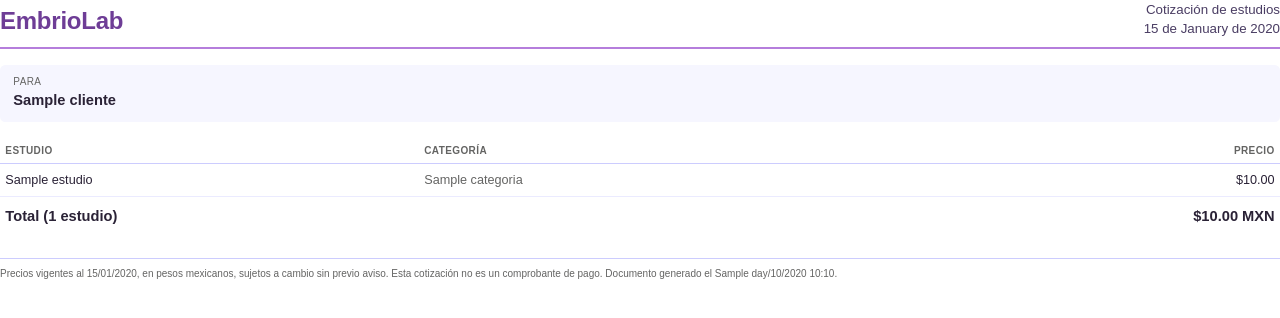
After one commit to VictorKelly1/EmbrioLab, a Django app: template templates/documentos/cotizacion.html in a window 1280 px wide. The commit adds this page. Shown: the top 318 px of the page. Run offline with Django 5.2, Linux system fonts and the light colour scheme; the template is opened without the code that fills it: most values are stand-ins (such as "Sample title", 1, 10 or a date in 2020); some web fonts are replaced.

Commit message:
Agregar la pantalla de cotizaciones para la recepción
Incluye la opción del menú y corrige que [hidden] perdiera contra el display
de una clase (la caja vacía del paciente elegido en el buscador).

Co-Authored-By: Claude Opus 5.5 <noreply@anthropic.com>

```diff
--- a/apps/core/menu.py
+++ b/apps/core/menu.py
@@ -49,6 +49,7 @@ OPCIONES = (
             'pacientes:editar',
         ),
     ),
+    Opcion('Cotizaciones', 'cotizaciones', RECEPCION, 'cotizaciones:cotizar', ('cotizaciones:',)),
     Opcion('Formularios', 'formularios', RECEPCION, 'formularios:lista', ('formularios:',)),
     Opcion(
         'Catálogo de estudios', 'estudios', RECEPCION + QUIMICO, 'estudios:lista', ('estudios:',)
--- a/templates/citas/_selector_paciente.html
+++ b/templates/citas/_selector_paciente.html
@@ -1,7 +1,7 @@
 {% comment %}Buscador de paciente para formularios de cita. Llena el campo oculto `paciente`.{% endcomment %}
 {% with campo=form.paciente %}
 <div class="campo selector-paciente{% if campo.errors %} campo--error{% endif %}" data-selector-paciente>
-  <label for="buscar-paciente">Paciente <span class="obligatorio" aria-hidden="true">*</span></label>
+  <label for="buscar-paciente">Paciente{% if campo.field.required %} <span class="obligatorio" aria-hidden="true">*</span>{% endif %}</label>
   {{ campo }}
   <div class="selector-paciente__elegido" data-elegido{% if not paciente_elegido %} hidden{% endif %}>
     <span>
@@ -16,7 +16,7 @@
            hx-get="{% url 'citas:buscar_paciente' %}" hx-trigger="input changed delay:250ms" hx-target="#resultados-paciente" hx-include="this"
            aria-controls="resultados-paciente" aria-describedby="ayuda-paciente">
   </div>
-  <p class="campo__ayuda" id="ayuda-paciente" data-buscador{% if paciente_elegido %} hidden{% endif %}>¿No aparece? <a href="{% url 'pacientes:crear' %}">Regístrelo primero</a>.</p>
+  <p class="campo__ayuda" id="ayuda-paciente" data-buscador{% if paciente_elegido %} hidden{% endif %}>{% if ayuda_paciente %}{{ ayuda_paciente }}{% else %}¿No aparece? <a href="{% url 'pacientes:crear' %}">Regístrelo primero</a>.{% endif %}</p>
   <div id="resultados-paciente" class="selector-paciente__resultados" aria-live="polite"></div>
   {% for error in campo.errors %}<p class="campo__error">{{ error }}</p>{% endfor %}
 </div>
--- /dev/null
+++ b/templates/documentos/cotizacion.html
@@ -0,0 +1,96 @@
+<!doctype html>
+<html lang="es-MX">
+<head>
+<meta charset="utf-8">
+<title>Cotización · EmbrioLab</title>
+<style>
+  {% if fuente %}@font-face {
+    font-family: 'Figtree';
+    src: url('{{ fuente }}') format('woff2');
+    font-weight: 300 900;
+  }{% endif %}
+
+  @page {
+    size: letter;
+    margin: 18mm 16mm 20mm;
+    @bottom-left {
+      content: 'EmbrioLab · Cotización del {{ cotizacion.fecha|date:"j/m/Y" }}';
+      font: 8pt 'Figtree', sans-serif;
+      color: #646463;
+    }
+    @bottom-right {
+      content: 'Página ' counter(page) ' de ' counter(pages);
+      font: 8pt 'Figtree', sans-serif;
+      color: #646463;
+    }
+  }
+
+  body { font: 9.5pt/1.45 'Figtree', sans-serif; color: #2a2236; margin: 0; }
+
+  .membrete {
+    display: flex;
+    justify-content: space-between;
+    align-items: flex-end;
+    border-bottom: 2pt solid #b57edc;
+    padding-bottom: 6pt;
+    margin-bottom: 12pt;
+  }
+  .membrete__nombre { font-size: 18pt; font-weight: 700; color: #6e3d96; letter-spacing: -0.01em; }
+  .membrete__titulo { font-size: 10pt; color: #4a3d63; text-align: right; }
+
+  .cliente { background: #f6f6ff; border-radius: 4pt; margin-bottom: 14pt; }
+  .cliente td { border: 0; padding: 8pt 10pt; }
+  .dato { display: block; font-size: 7.5pt; text-transform: uppercase; letter-spacing: 0.04em; color: #646463; }
+  .cliente strong { font-weight: 600; font-size: 11pt; }
+
+  table { width: 100%; border-collapse: collapse; }
+  th {
+    text-align: left;
+    font-size: 7.5pt;
+    text-transform: uppercase;
+    letter-spacing: 0.04em;
+    color: #646463;
+    font-weight: 600;
+    border-bottom: 1pt solid #ccccfe;
+    padding: 3pt 4pt;
+  }
+  td { padding: 5pt 4pt; border-bottom: 0.5pt solid #ebebff; vertical-align: top; }
+  .numero { text-align: right; font-variant-numeric: tabular-nums; white-space: nowrap; }
+  .tenue { color: #646463; }
+  .total td { border-bottom: 0; border-top: 1pt solid #b57edc; font-size: 11pt; font-weight: 700; padding-top: 7pt; }
+
+  .nota { margin-top: 18pt; padding-top: 6pt; border-top: 0.5pt solid #ccccfe; font-size: 7.5pt; color: #646463; }
+</style>
+</head>
+<body>
+<header class="membrete">
+  <div class="membrete__nombre">EmbrioLab</div>
+  <div class="membrete__titulo">Cotización de estudios<br>{{ cotizacion.fecha|date:'j \d\e F \d\e Y' }}</div>
+</header>
+
+{% if cotizacion.cliente %}
+<table class="cliente"><tr><td><span class="dato">Para</span><strong>{{ cotizacion.cliente }}</strong></td></tr></table>
+{% endif %}
+
+<table>
+  <thead>
+    <tr><th>Estudio</th><th>Categoría</th><th class="numero">Precio</th></tr>
+  </thead>
+  <tbody>
+    {% for renglon in cotizacion.renglones %}
+    <tr>
+      <td>{{ renglon.nombre }}</td>
+      <td class="tenue">{{ renglon.categoria }}</td>
+      <td class="numero">${{ renglon.precio|floatformat:"2g" }}</td>
+    </tr>
+    {% endfor %}
+    <tr class="total">
+      <td colspan="2">Total ({{ cotizacion.renglones|length }} estudio{{ cotizacion.renglones|length|pluralize }})</td>
+      <td class="numero">${{ cotizacion.total|floatformat:"2g" }} MXN</td>
+    </tr>
+  </tbody>
+</table>
+
+<p class="nota">Precios vigentes al {{ cotizacion.fecha|date:'j/m/Y' }}, en pesos mexicanos, sujetos a cambio sin previo aviso. Esta cotización no es un comprobante de pago. Documento generado el {{ generado|date:'j/m/Y H:i' }}.</p>
+</body>
+</html>
--- a/templates/includes/iconos.html
+++ b/templates/includes/iconos.html
@@ -11,6 +11,7 @@
   <symbol id="icono-calendario" viewBox="0 0 24 24"><rect x="3" y="4.5" width="18" height="16.5" rx="2"/><path d="M3 9.5h18M8 2.5v4M16 2.5v4"/><path d="M7.5 13.5h2M11 13.5h2M14.5 13.5h2M7.5 17h2M11 17h2"/></symbol>
   <symbol id="icono-pedidos" viewBox="0 0 24 24"><rect x="5" y="4" width="14" height="17.5" rx="2"/><path d="M9 4V2.5h6V4"/><path d="M8.5 10h7M8.5 14h7M8.5 18h4"/></symbol>
   <symbol id="icono-cola" viewBox="0 0 24 24"><rect x="3" y="3.5" width="18" height="5" rx="1.5"/><rect x="3" y="11" width="18" height="5" rx="1.5"/><path d="M6 19.5h12"/></symbol>
+  <symbol id="icono-cotizaciones" viewBox="0 0 24 24"><path d="M14 2.5H6.5a2 2 0 0 0-2 2v15a2 2 0 0 0 2 2h11a2 2 0 0 0 2-2V8z"/><path d="M14 2.5V8h5.5"/><path d="M12 11v7M14 12.3c-.4-.5-1.1-.8-2-.8-1.1 0-2 .6-2 1.4 0 1.9 4 1 4 2.9 0 .8-.9 1.4-2 1.4-.9 0-1.6-.3-2-.8"/></symbol>
   <symbol id="icono-pacientes" viewBox="0 0 24 24"><circle cx="9" cy="8" r="3.5"/><path d="M2.5 20.5c0-3.6 2.9-6.5 6.5-6.5s6.5 2.9 6.5 6.5"/><path d="M16 4.7a3.5 3.5 0 0 1 0 6.6M18 14.4c2.1.9 3.5 3.1 3.5 6.1"/></symbol>
   <symbol id="icono-formularios" viewBox="0 0 24 24"><path d="M14 2.5H6.5a2 2 0 0 0-2 2v15a2 2 0 0 0 2 2h11a2 2 0 0 0 2-2V8z"/><path d="M14 2.5V8h5.5"/><path d="m8.5 14.5 2 2 4-4"/></symbol>
   <symbol id="icono-estudios" viewBox="0 0 24 24"><path d="M9 2.5h6M10 2.5v6.3l-5.4 9.4A2 2 0 0 0 6.3 21h11.4a2 2 0 0 0 1.7-2.8L14 8.8V2.5"/><path d="M7 15.5h10"/></symbol>
```
Also changed, not shown: apps/core/tests/test_menu.py (+1 -0 lines), static/css/embriolab.css (+118 -0 lines), templates/cotizaciones/cotizar.html (added, +117 -0 lines).
